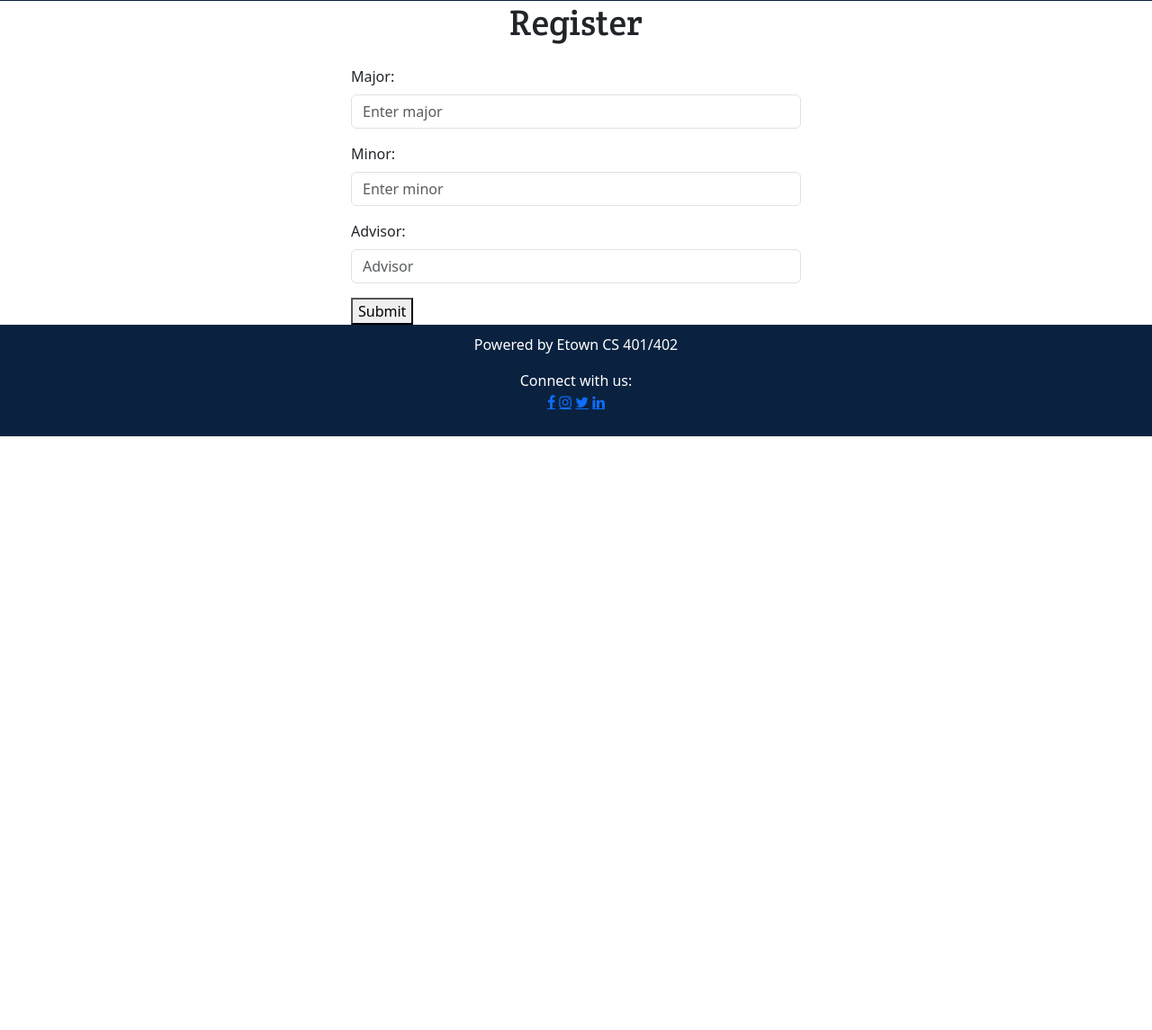
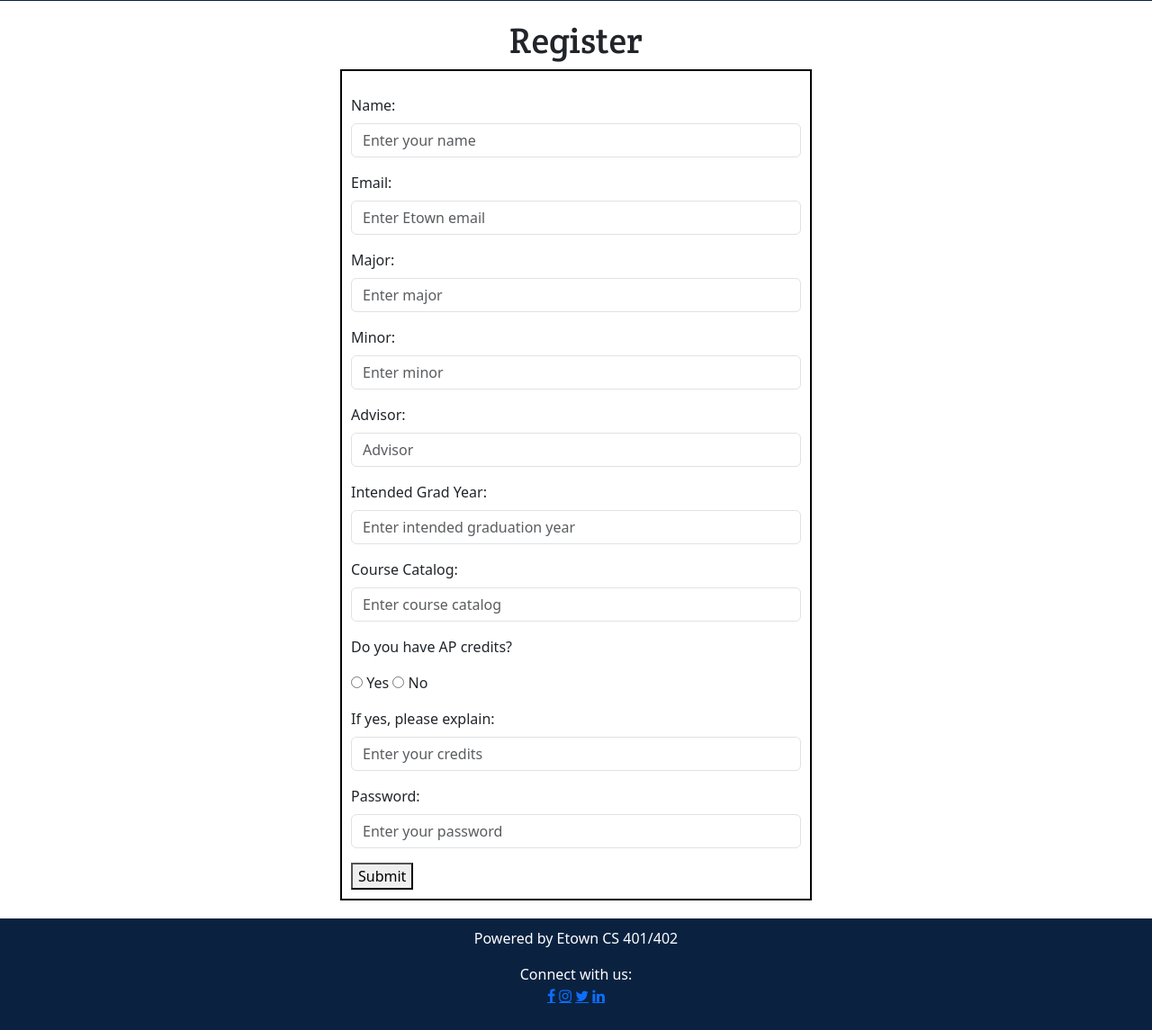
Before and after one commit to Etown-CS/EtownCoursePlanner, a PHP site: page /register.html in a window 1280 px wide. Shown: the part 61-1206 px from the top of the page at 90% size. Before the commit the page ends 546 px from the top, so only its background shows below. Run offline with PHP 8.4, Linux system fonts and the light colour scheme; some libraries are stand-ins or nearby versions.

Commit message:
expanding registration form, linking it to home page

```diff
--- a/web_src/includes/navbar.html
+++ b/web_src/includes/navbar.html
@@ -19,7 +19,7 @@
 
           <li class="nav-item">
             <a class="nav-link" href="login.html">
-              <img src="../../images/profile.png" alt="Profile" style="height:30px;">
+              <img src="images/profile.png" alt="Profile" style="height:30px;">
             </a>
           </li>
         </ul>
--- a/web_src/index.html
+++ b/web_src/index.html
@@ -34,7 +34,7 @@
         </p>
     </section>
     <section class="get-started">
-        <button type="button" class="btn btn-primary">Get Started</button>
+        <a href="register.html"><button type="button" class="btn btn-primary">Get Started</button></a>
     </section>
 
     <section id="about-project">
--- a/web_src/register.html
+++ b/web_src/register.html
@@ -22,25 +22,66 @@
 <body>
     <header id="navbar"></header>
 
+    <main>
         <h1 class="crete-round-regular">Register</h1>
         <script src="https://cdn.jsdelivr.net/npm/bootstrap@5.3.0-alpha1/dist/js/bootstrap.bundle.min.js"></script>
         <div class="form-container">
-        <form action="/login.html" method="POST"> <!-- class="was-validated" -->
+            <form action="/login.html" method="POST" id="register-form"> <!-- class="was-validated" -->
+                <div class="mb-3 mt-3">
+                    <label for="name" class="form-label">Name:</label>
+                    <input type="name" class="form-control" id="name" placeholder="Enter your name" name="name">
+                </div>
+
+                <div class="mb-3 mt-3">
+                    <label for="email" class="form-label">Email:</label>
+                    <input type="email" class="form-control" id="email" placeholder="Enter Etown email" name="email">
+                </div>
+
                 <div class="mb-3 mt-3">
                     <label for="major" class="form-label">Major:</label>
                     <input type="text" class="form-control" id="major" placeholder="Enter major" name="major">
                 </div>
+
                 <div class="mb-3 mt-3">
                     <label for="minor" class="form-label">Minor:</label>
                     <input type="text" class="form-control" id="minor" placeholder="Enter minor" name="minor">
                 </div>
+
                 <div class="mb-3 mt-3">
                     <label for="advisor" class="form-label">Advisor:</label>
                     <input type="text" class="form-control" id="advisor" placeholder="Advisor" name="advisor">
                 </div> <!--Dropdown , populate from database -->
+
+                <div class="mb-3 mt-3">
+                    <label for="grad-year" class="form-label">Intended Grad Year:</label>
+                    <input type="number" class="form-control" id="grad-year" placeholder="Enter intended graduation year" name="grad-year">
+                </div>
+
+                <div class="mb-3 mt-3">
+                    <label for="course-catalog" class="form-label">Course Catalog:</label>
+                    <input type="text" class="form-control" id="course-catalog" placeholder="Enter course catalog" name="course-catalog">
+                </div> <!-- Dropdown????-->
+
+                <p>Do you have AP credits?</p>
+                <input type="radio" id="ap-yes" name="ap" value="yes">
+                <label for="ap-yes">Yes</label>
+                <input type="radio" id="ap-no" name="ap" value="no">
+                <label for="ap-no">No</label>
+
+                <div class="mb-3 mt-3">
+                    <label for="ap-credits" class="form-label">If yes, please explain:</label>
+                    <input type="text" class="form-control" id="ap-credits" placeholder="Enter your credits" name="ap-credits">
+                </div> <!-- Only show if yes? -->
+
+                <div class="mb-3 mt-3">
+                    <label for="password" class="form-label">Password:</label>
+                    <input type="password" class="form-control" id="password" placeholder="Enter your password" name="password">
+                </div> <!-- Add second box for password matching?? -->
+
                 <button type="submit" class="submit-btn">Submit</button>
             </form>
         </div>
+    </main>
 
     <footer>
         <p>Powered by Etown CS 401/402</p>
--- a/web_src/stylesheets/login.css
+++ b/web_src/stylesheets/login.css
@@ -45,9 +45,19 @@ input.form-control {
   width: 500px;
 }
 
+main {
+  padding-top: 20px;
+  padding-bottom: 20px;
+}
+
 footer {
   padding: 10px;
   background-color: #0A2240;
   text-align: center;
   color: white;
 }
+
+#register-form {
+  border: solid 2px black;
+  padding: 10px;
+}
```
Lines whose indentation alone changed are shown as unchanged.
